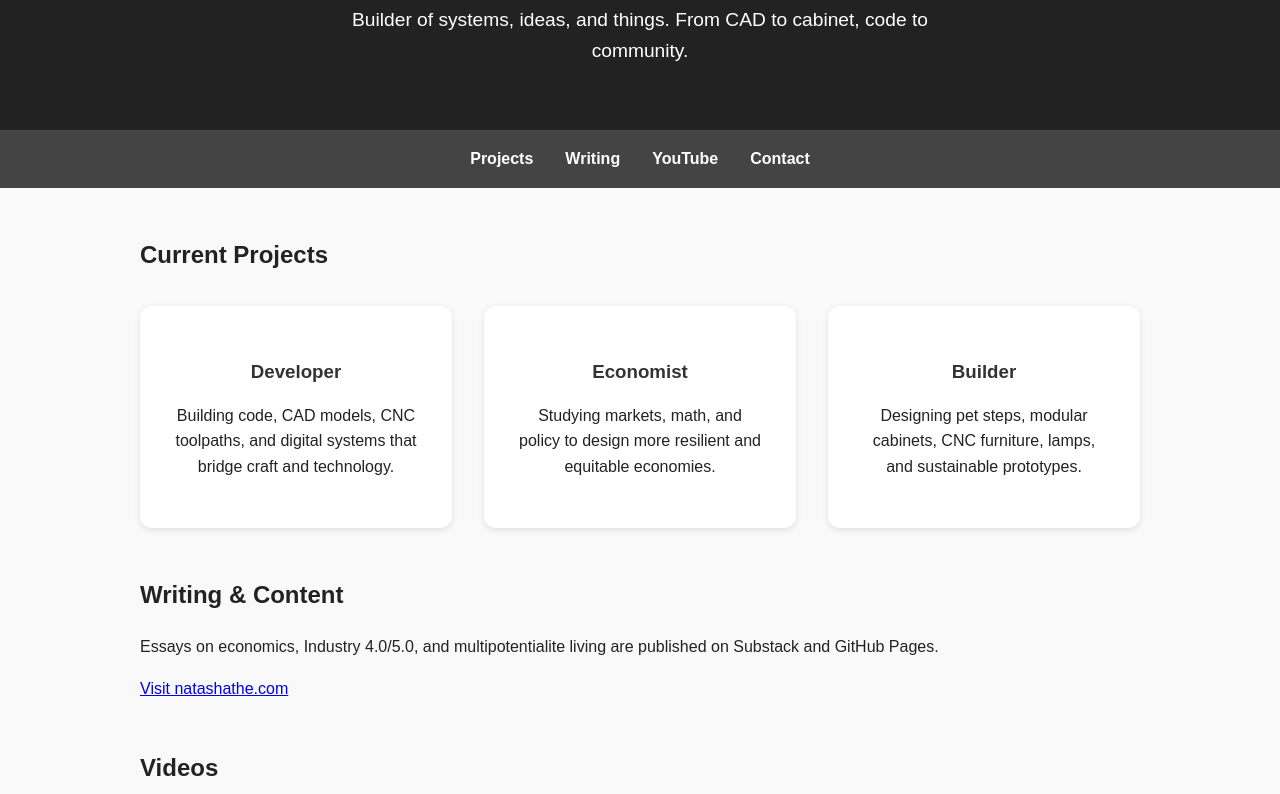
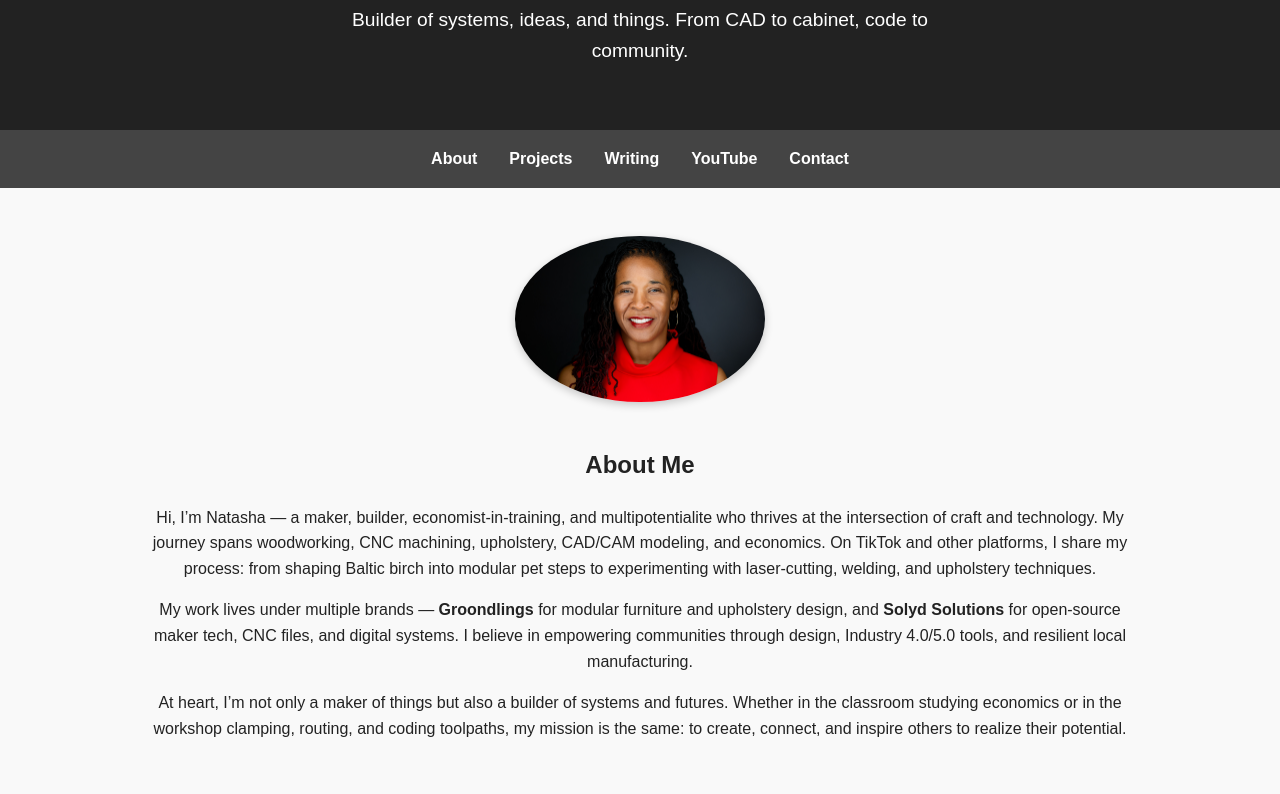
Before and after one commit to solydx/natashathe, a plain HTML site: page index.html in a window 1280 px wide. Shown: the part 158-952 px from the top of the page. Drawn offline with Linux system fonts and the light colour scheme.

Commit message:
Update index.html add photo and about me

```diff
--- a/index.html
+++ b/index.html
@@ -61,6 +61,19 @@
       margin-bottom: 1rem;
       color: #333;
     }
+    /* About section styling */
+    .about {
+      display: flex;
+      flex-direction: column;
+      align-items: center;
+      text-align: center;
+      gap: 1.5rem;
+    }
+    .about img {
+      max-width: 250px;
+      border-radius: 50%;
+      box-shadow: 0 3px 8px rgba(0,0,0,0.2);
+    }
     footer {
       background: #222;
       color: #fff;
@@ -81,11 +94,32 @@
   </header>
 
   <nav>
+    <a href="#about">About</a>
     <a href="#projects">Projects</a>
     <a href="#writing">Writing</a>
     <a href="#videos">YouTube</a>
     <a href="#contact">Contact</a>
   </nav>
+
+  <!-- NEW About Section with photo + bio -->
+  <section id="about">
+    <div class="about">
+      <img src="photo.jpeg" alt="Portrait of Natasha">
+      <div>
+        <h2>About Me</h2>
+        <p>
+          Hi, I’m Natasha — a maker, builder, economist-in-training, and multipotentialite who thrives at the intersection of craft and technology.
+          My journey spans woodworking, CNC machining, upholstery, CAD/CAM modeling, and economics. On TikTok and other platforms, I share my process: from shaping Baltic birch into modular pet steps to experimenting with laser-cutting, welding, and upholstery techniques.
+        </p>
+        <p>
+          My work lives under multiple brands — <strong>Groondlings</strong> for modular furniture and upholstery design, and <strong>Solyd Solutions</strong> for open-source maker tech, CNC files, and digital systems. I believe in empowering communities through design, Industry 4.0/5.0 tools, and resilient local manufacturing.
+        </p>
+        <p>
+          At heart, I’m not only a maker of things but also a builder of systems and futures. Whether in the classroom studying economics or in the workshop clamping, routing, and coding toolpaths, my mission is the same: to create, connect, and inspire others to realize their potential.
+        </p>
+      </div>
+    </div>
+  </section>
 
   <section id="projects">
     <h2>Current Projects</h2>
```
